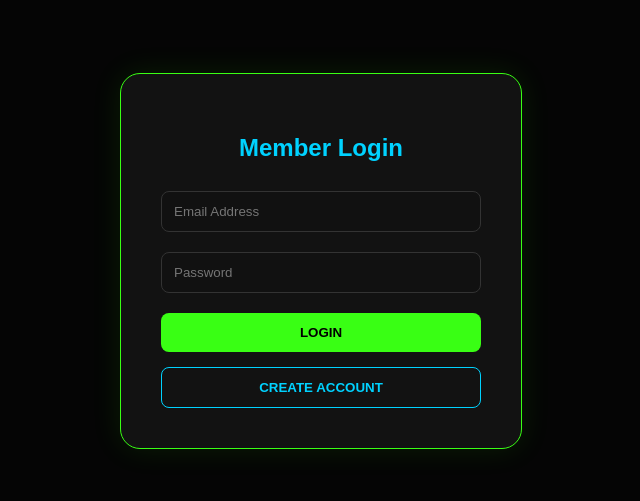
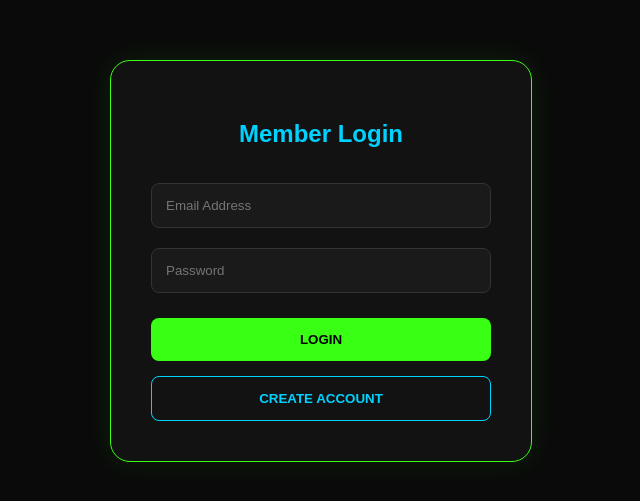
Before and after one commit to mzeemourice-stack/DBAutomaters2, a plain HTML site: page login.html in a window 1280 px wide. Shown: the part 139-640 px from the top of the page, without its empty margins (319-959 px from the left). Drawn offline with Linux system fonts and the light colour scheme.

Commit message:
Update login.html

```diff
--- a/login.html
+++ b/login.html
@@ -2,27 +2,27 @@
 <html lang="en">
 <head>
     <meta charset="UTF-8">
-    <title>DBAutomaters | Secure Portal</title>
+    <title>DBAutomaters | Member Login</title>
     <script src="https://www.gstatic.com/firebasejs/10.8.0/firebase-app-compat.js"></script>
     <script src="https://www.gstatic.com/firebasejs/10.8.0/firebase-auth-compat.js"></script>
     <style>
-        body { background: #050505; color: white; font-family: sans-serif; display: flex; justify-content: center; align-items: center; height: 100vh; margin: 0; }
-        .card { background: rgba(20, 20, 20, 0.9); padding: 40px; border-radius: 20px; border: 1px solid #39ff14; text-align: center; width: 320px; box-shadow: 0 0 30px rgba(57, 255, 20, 0.1); }
-        input { width: 100%; padding: 12px; margin: 10px 0; background: #111; border: 1px solid #333; color: white; border-radius: 8px; box-sizing: border-box; outline: none; }
-        input:focus { border-color: #00d2ff; }
-        .btn { width: 100%; padding: 12px; margin-top: 10px; border-radius: 8px; border: none; font-weight: bold; cursor: pointer; transition: 0.3s; }
-        .login { background: #39ff14; color: black; }
-        .signup { background: transparent; color: #00d2ff; border: 1px solid #00d2ff; margin-top: 15px; }
+        body { margin: 0; background: #0a0a0a; font-family: sans-serif; display: flex; justify-content: center; align-items: center; height: 100vh; color: white; }
+        .card { background: rgba(20, 20, 20, 0.8); padding: 40px; border-radius: 20px; border: 1px solid #39ff14; width: 340px; text-align: center; box-shadow: 0 0 30px rgba(57, 255, 20, 0.1); }
+        h2 { color: #00d2ff; margin-bottom: 25px; }
+        input { width: 100%; padding: 14px; margin: 10px 0; background: #1a1a1a; border: 1px solid #333; color: white; border-radius: 8px; box-sizing: border-box; }
+        .btn { width: 100%; padding: 14px; margin-top: 15px; border-radius: 8px; border: none; font-weight: bold; cursor: pointer; transition: 0.3s; }
+        .login-btn { background: #39ff14; color: black; }
+        .signup-btn { background: transparent; color: #00d2ff; border: 1px solid #00d2ff; }
         .btn:hover { opacity: 0.8; transform: translateY(-2px); }
     </style>
 </head>
 <body>
     <div class="card">
-        <h2 style="color:#00d2ff">Member Login</h2>
+        <h2>Member Login</h2>
         <input type="email" id="email" placeholder="Email Address">
         <input type="password" id="password" placeholder="Password">
-        <button class="btn login" onclick="login()">LOGIN</button>
-        <button class="btn signup" onclick="signup()">CREATE ACCOUNT</button>
+        <button class="btn login-btn" onclick="login()">LOGIN</button>
+        <button class="btn signup-btn" onclick="signup()">CREATE ACCOUNT</button>
     </div>
 
     <script>
@@ -37,17 +37,15 @@
         firebase.initializeApp(firebaseConfig);
         const auth = firebase.auth();
 
-        const nextPage = "/DBAutomaters2/trading.html";
-
         function signup() {
             auth.createUserWithEmailAndPassword(email.value, password.value)
-                .then(() => window.location.href = nextPage)
+                .then(() => window.location.href = "/DBAutomaters2/trading.html")
                 .catch(err => alert(err.message));
         }
 
         function login() {
             auth.signInWithEmailAndPassword(email.value, password.value)
-                .then(() => window.location.href = nextPage)
+                .then(() => window.location.href = "/DBAutomaters2/trading.html")
                 .catch(err => alert(err.message));
         }
     </script>
```
